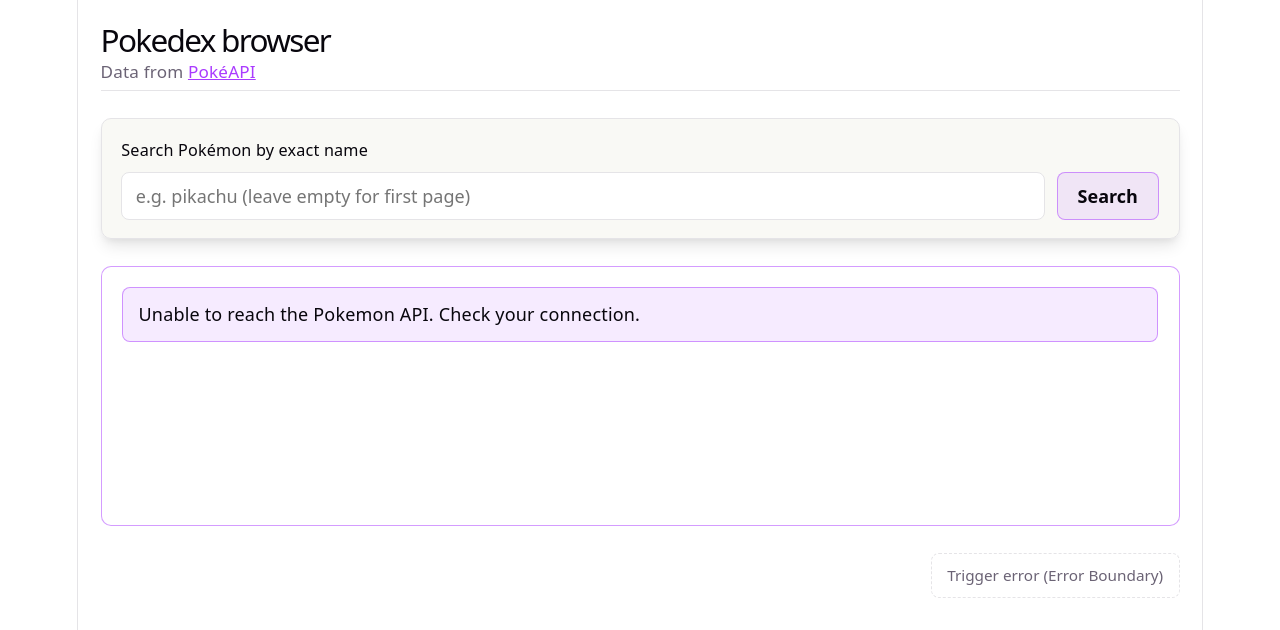
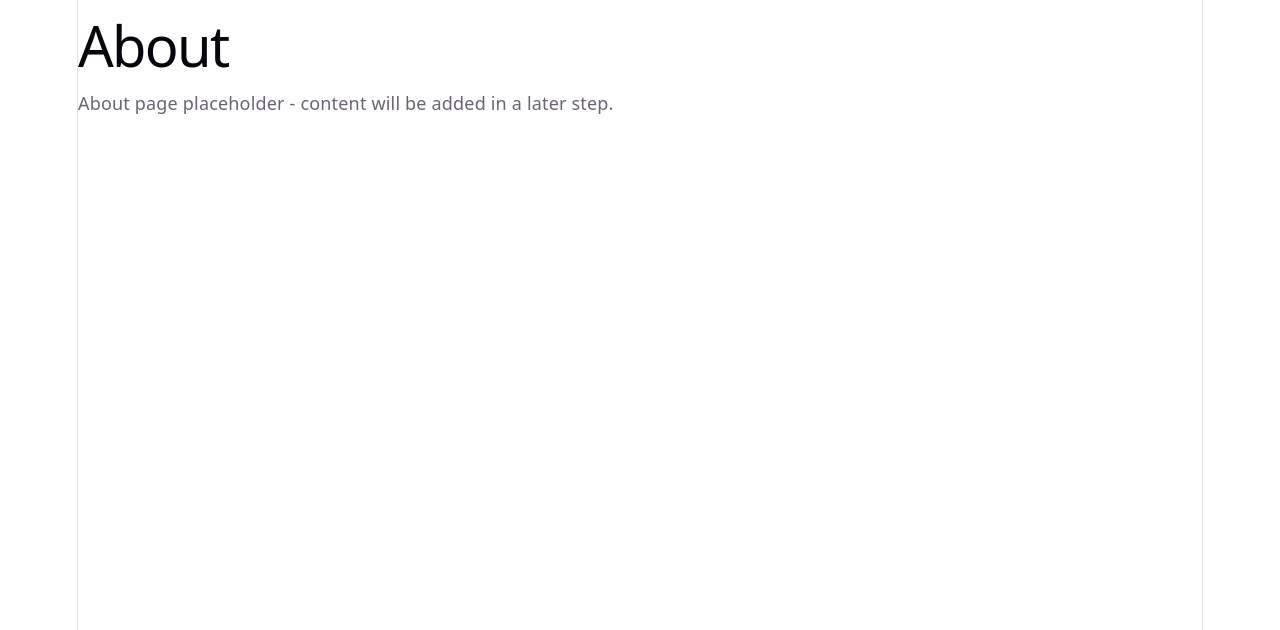
Before and after one commit to Andrey-Yurchuk/react-rss-2026q2, a React (Vite) app: page /about in a window 1280 px wide. Shown: the top 630 px of the page. Built offline with nearby package versions, Linux system fonts and the light colour scheme; no server answers.

Commit message:
chore: add react-router-dom and initial route shell

```diff
--- a/package.json
+++ b/package.json
@@ -16,7 +16,8 @@
   },
   "dependencies": {
     "react": "^19.2.5",
-    "react-dom": "^19.2.5"
+    "react-dom": "^19.2.5",
+    "react-router-dom": "^7.15.1"
   },
   "devDependencies": {
     "@eslint/js": "^9.39.4",
--- a/src/App.tsx
+++ b/src/App.tsx
@@ -1,13 +1,16 @@
 import { Component, type ReactNode } from 'react';
+import { BrowserRouter } from 'react-router-dom';
 import { AppErrorBoundary } from './components/AppErrorBoundary';
-import { PokemonApp } from './components/PokemonApp';
+import { AppRoutes } from './routes/AppRoutes';
 
 export default class App extends Component {
   render(): ReactNode {
     return (
-      <AppErrorBoundary>
-        <PokemonApp />
-      </AppErrorBoundary>
+      <BrowserRouter>
+        <AppErrorBoundary>
+          <AppRoutes />
+        </AppErrorBoundary>
+      </BrowserRouter>
     );
   }
 }
--- /dev/null
+++ b/src/pages/AboutPage/AboutPage.tsx
@@ -0,0 +1,8 @@
+export function AboutPage() {
+  return (
+    <main className="static-page">
+      <h1>About</h1>
+      <p>About page placeholder - content will be added in a later step.</p>
+    </main>
+  );
+}
--- /dev/null
+++ b/src/pages/NotFoundPage/NotFoundPage.tsx
@@ -0,0 +1,11 @@
+import { Link } from 'react-router-dom';
+
+export function NotFoundPage() {
+  return (
+    <main className="static-page">
+      <h1>404 - Page not found</h1>
+      <p>The page you are looking for does not exist.</p>
+      <Link to="/">Back to home</Link>
+    </main>
+  );
+}
--- /dev/null
+++ b/src/routes/AppRoutes.tsx
@@ -0,0 +1,14 @@
+import { Route, Routes } from 'react-router-dom';
+import { PokemonApp } from '../components/PokemonApp';
+import { AboutPage } from '../pages/AboutPage/AboutPage';
+import { NotFoundPage } from '../pages/NotFoundPage/NotFoundPage';
+
+export function AppRoutes() {
+  return (
+    <Routes>
+      <Route path="/" element={<PokemonApp />} />
+      <Route path="/about" element={<AboutPage />} />
+      <Route path="*" element={<NotFoundPage />} />
+    </Routes>
+  );
+}
```
Also changed, not shown: 1 other file (tests, documents, lock files or other folders).
